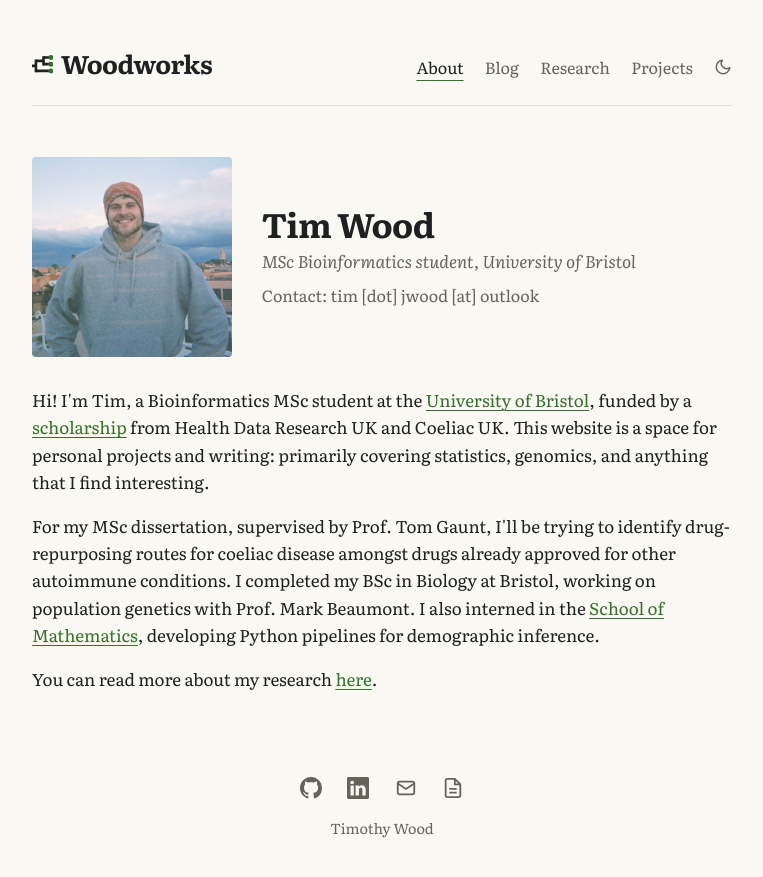
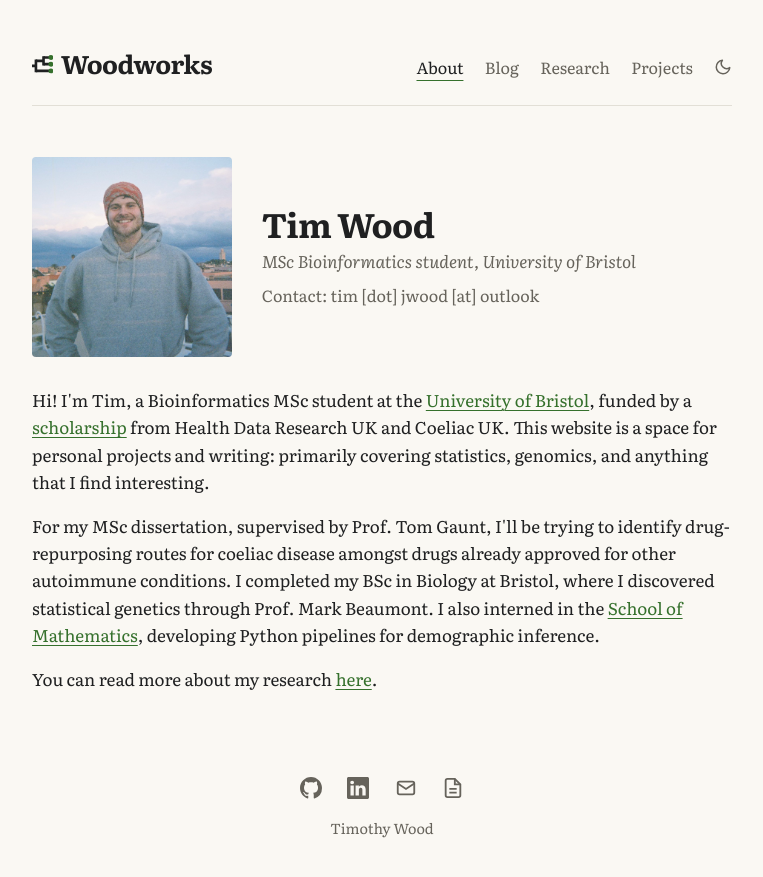
Before and after one commit to timj-wood/timj-wood.github.io, a Jekyll site: the page built from index.html, in a window 1280 px wide. Shown: the top 877 px of the page, without its empty margins (258-1021 px from the left). Built offline with Jekyll 4.4.1, drawn with Linux system fonts in a browser that asks for light colours.

Commit message:
Update index.html

```diff
--- a/index.html
+++ b/index.html
@@ -20,8 +20,8 @@ redirect_from:
       This website is a space for personal projects and writing: primarily covering statistics, genomics, and anything that I find interesting.</p>
 
     <p>For my MSc dissertation, supervised by Prof. Tom Gaunt, I'll be trying to identify drug-repurposing routes for coeliac disease amongst drugs
-      already approved for other autoimmune conditions. I completed my BSc in Biology at Bristol, working on population genetics
-      with Prof. Mark Beaumont. I also interned in the <a href="https://www.bristolmathsresearch.org/statistical-science/">School of Mathematics</a>,
+      already approved for other autoimmune conditions. I completed my BSc in Biology at Bristol, where I discovered statistical genetics
+      through Prof. Mark Beaumont. I also interned in the <a href="https://www.bristolmathsresearch.org/statistical-science/">School of Mathematics</a>,
       developing Python pipelines for demographic inference.</p>
 
     <p>You can read more about my research <a href="https://timj-wood.github.io/research/">here</a>.</p>
```
